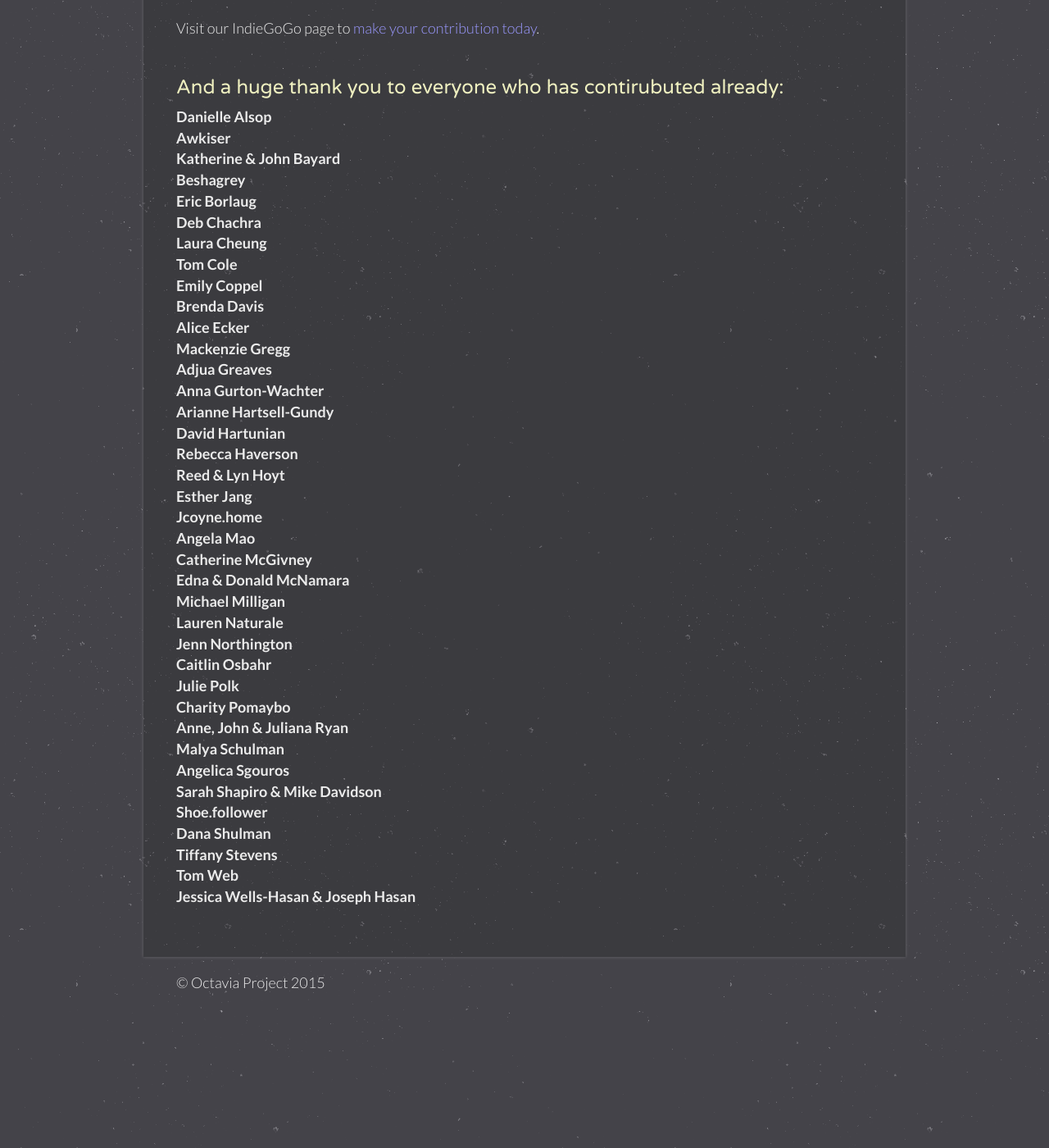
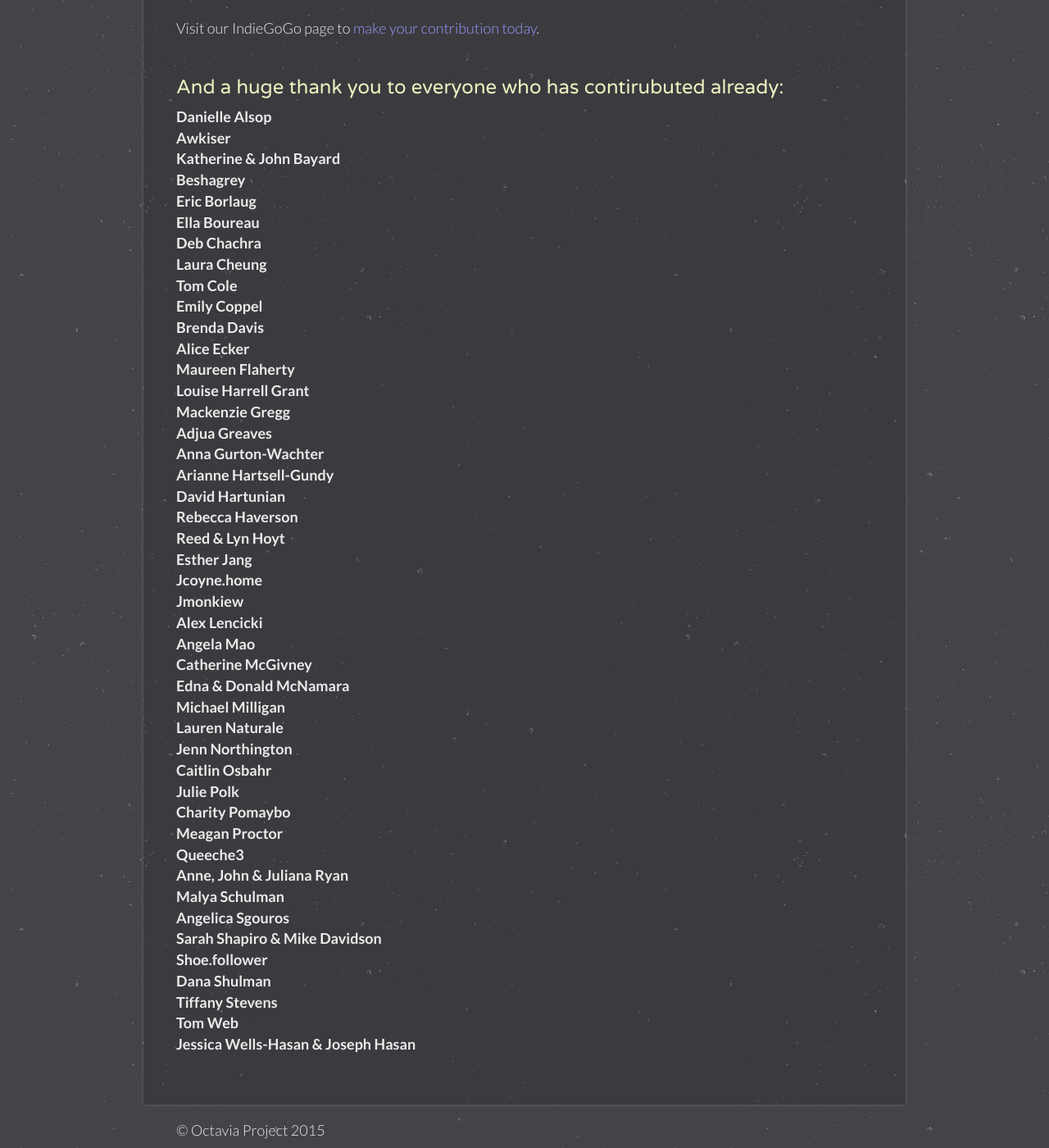
Before and after one commit to OctaviaProject/octaviaproject.github.io, a Jekyll site: the page built from donate.html, in a window 1280 px wide and 1400 px high, scrolled down 1167 px. Shown: the whole window at 82% size. Built offline with Jekyll 4.4.1, drawn with Linux system fonts in a browser that asks for light colours; before the commit the page ends 2458 px from its top, so only the background shows below that.

Commit message:
Added donor names

```diff
--- a/donate.html
+++ b/donate.html
@@ -48,12 +48,15 @@
           Katherine & John Bayard<br>
           Beshagrey<br>
           Eric Borlaug<br>
+          Ella Boureau<br>
           Deb Chachra<br>
           Laura Cheung<br>
           Tom Cole<br>
           Emily Coppel<br>
           Brenda Davis<br>
           Alice Ecker<br>
+          Maureen Flaherty<br>
+          Louise Harrell Grant<br>
           Mackenzie Gregg<br>
           Adjua Greaves<br>
           Anna Gurton-Wachter<br>
@@ -63,6 +66,8 @@
           Reed & Lyn Hoyt<br>
           Esther Jang<br>
           Jcoyne.home<br>
+          Jmonkiew<br>
+          Alex Lencicki<br>
           Angela Mao<br>
           Catherine McGivney<br>
           Edna & Donald McNamara<br>
@@ -72,6 +77,8 @@
           Caitlin Osbahr<br>
           Julie Polk<br>
           Charity Pomaybo<br>
+          Meagan Proctor<br>
+          Queeche3<br>
           Anne, John & Juliana Ryan<br>
           Malya Schulman<br>
           Angelica Sgouros<br>
```
